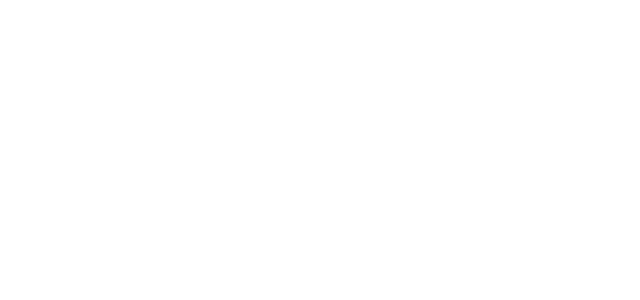
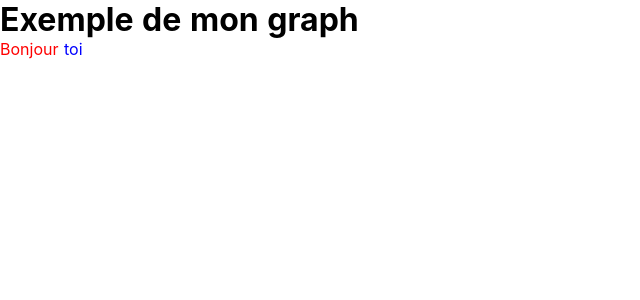
Before and after one commit to cretonv/WSDataviz, a Nuxt app: page /linepartex in a window 1280 px wide. Before the commit this address had no page. Shown: the top 300 px of the page, without its empty margins (0-640 px from the left). Built offline with nearby package versions, Linux system fonts and the light colour scheme; no server answers.

Commit message:
:hankey: Ajout du petit exemple fait à 2, à supprimer après utilisation

```diff
--- /dev/null
+++ b/pages/linepartex.vue
@@ -0,0 +1,58 @@
+<template>
+  <div>
+    <h1>Exemple de mon graph</h1>
+    <div class="hello">
+      Bonjour <span class="blue">toi</span>
+    </div>
+    <LinePart> </LinePart>
+  </div>
+</template>
+
+<script>
+  import LinePart from "../components/graph/LinePart";
+  import * as d3 from 'd3';
+  import * as d3fetch from 'd3-fetch';
+
+  export default {
+    component() {
+      LinePart
+    },
+    data() {
+      return {
+        nameArray: [
+          {
+            "name": "John",
+            "age": 30,
+            "city": "New York"
+          },
+          {
+            "name": "Jane",
+            "age": 20,
+            "city": "San Francisco"
+          }
+        ]
+      }
+    },
+    css() {
+      // fichier SCSS dans le projet
+      '@/assets/scss/style.scss'
+    },
+    mounted() {
+      let data = d3.json('data/tweets.json');
+      let data2 = d3fetch.json('data/tweets.json');
+      console.log('TRUC', data);
+      console.log('TRUC', data2);
+    }
+  }
+
+</script>
+
+<style lang="scss">
+  .hello {
+    color: red;
+
+    span {
+      color: blue;
+    }
+  }
+</style>
```
